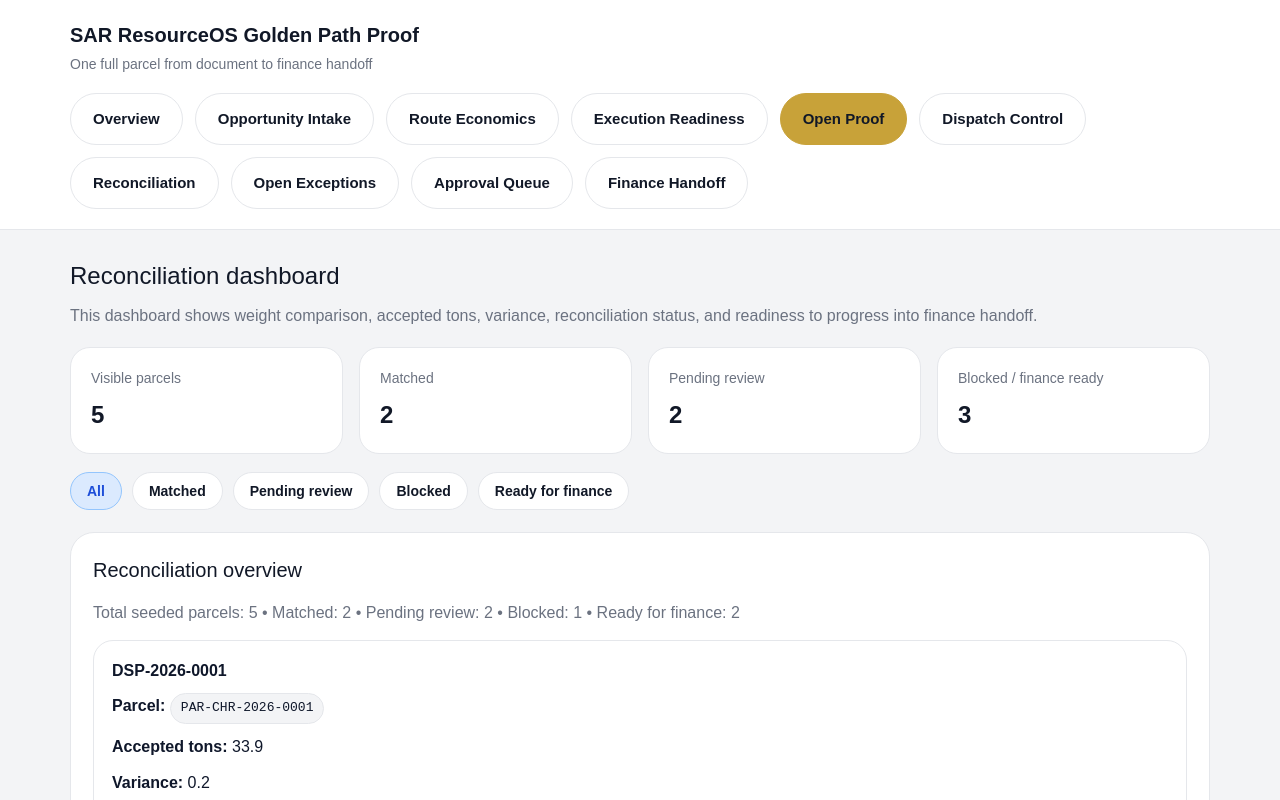
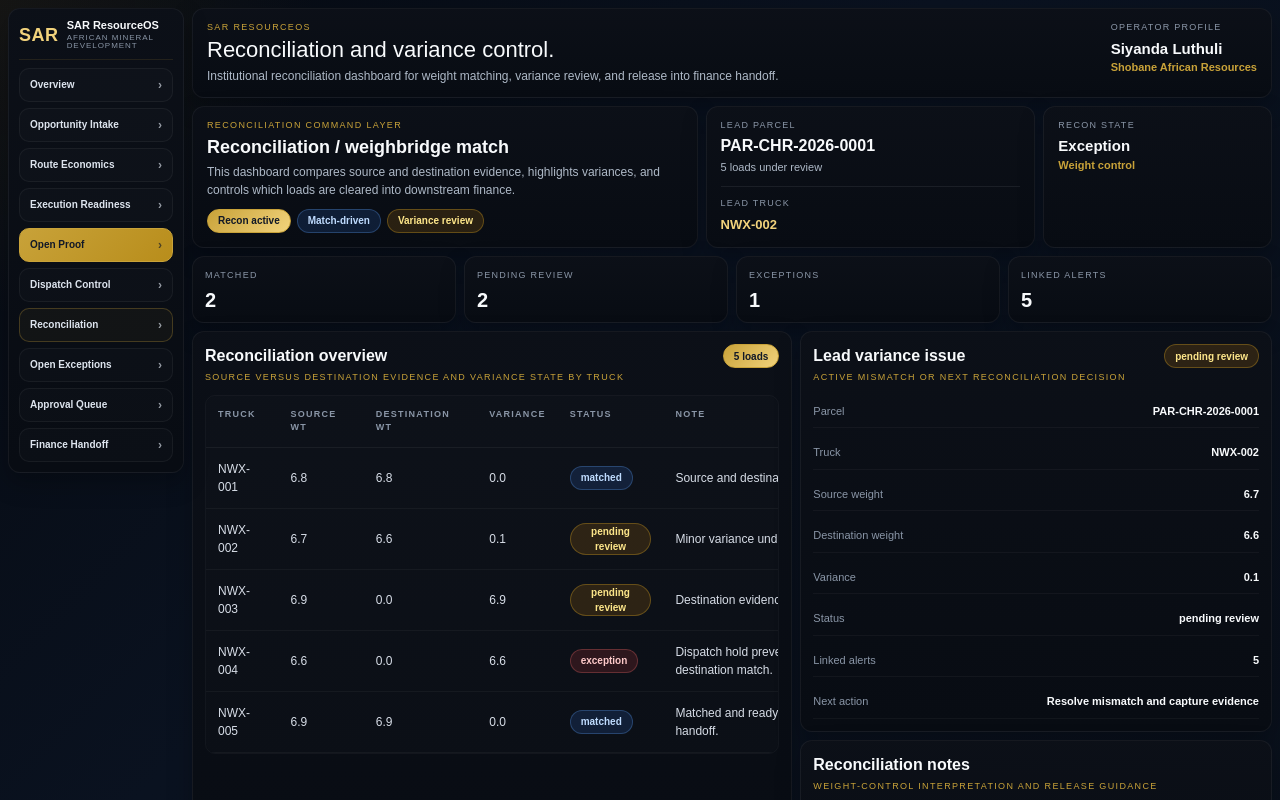
Before and after one commit to shobanesiyanda/sar-resourceos-golden-path-proof, a Next.js app: page /reconciliation in a window 1280 px wide. Shown: the top 800 px of the page. Built offline with nearby package versions, Linux system fonts and the light colour scheme.

Commit message:
Refactor reconciliation page to use new data sources

```diff
--- a/app/reconciliation/page.tsx
+++ b/app/reconciliation/page.tsx
@@ -1,159 +1,260 @@
-import Header from "../../components/Header";
-import { getReconciliationDashboardData } from "../../lib/reconciliationDashboard";
+import ExecutiveShell from "../../components/ExecutiveShell";
+import { getGoldenPathParcel } from "../../lib/goldenPath";
+import { getExceptions } from "../../lib/exceptions";
+
+type SearchParams = {
+  parcelId?: string;
+};
+
+type ReconItem = {
+  id: string;
+  truckRef: string;
+  sourceWeight: string;
+  destinationWeight: string;
+  variance: string;
+  state: string;
+  note: string;
+};
+
+function chipClass(value?: string) {
+  const v = String(value || "").toLowerCase();
+
+  if (
+    v.includes("matched") ||
+    v.includes("approved") ||
+    v.includes("clear") ||
+    v.includes("resolved")
+  ) {
+    return "bb-chip-blue";
+  }
+
+  if (
+    v.includes("pending") ||
+    v.includes("review") ||
+    v.includes("hold")
+  ) {
+    return "bb-chip-amber";
+  }
+
+  if (
+    v.includes("exception") ||
+    v.includes("blocked") ||
+    v.includes("variance")
+  ) {
+    return "bb-chip-red";
+  }
+
+  return "bb-chip-gold";
+}
+
+function buildReconItems(parcel: any): ReconItem[] {
+  const sourceRows: any[] =
+    (parcel?.reconciliationRows as any[]) ||
+    (parcel?.reconciliationItems as any[]) ||
+    (parcel?.weighbridgeMatches as any[]) ||
+    [];
+
+  if (Array.isArray(sourceRows) && sourceRows.length > 0) {
+    return sourceRows.map((item: any, index: number) => ({
+      id: String(item?.id || `REC-${index + 1}`),
+      truckRef: String(item?.truckRef || item?.truckId || `Truck ${index + 1}`),
+      sourceWeight: String(item?.sourceWeight || item?.loadWeight || "0"),
+      destinationWeight: String(item?.destinationWeight || item?.offloadWeight || "0"),
+      variance: String(item?.variance || item?.varianceTons || "0"),
+      state: String(item?.state || item?.status || "pending review"),
+      note: String(item?.note || item?.comment || "No additional note"),
+    }));
+  }
+
+  return [
+    {
+      id: "REC-001",
+      truckRef: "NWX-001",
+      sourceWeight: "6.8",
+      destinationWeight: "6.8",
+      variance: "0.0",
+      state: "matched",
+      note: "Source and destination weights align.",
+    },
+    {
+      id: "REC-002",
+      truckRef: "NWX-002",
+      sourceWeight: "6.7",
+      destinationWeight: "6.6",
+      variance: "0.1",
+      state: "pending review",
+      note: "Minor variance under review.",
+    },
+    {
+      id: "REC-003",
+      truckRef: "NWX-003",
+      sourceWeight: "6.9",
+      destinationWeight: "0.0",
+      variance: "6.9",
+      state: "pending review",
+      note: "Destination evidence not yet loaded.",
+    },
+    {
+      id: "REC-004",
+      truckRef: "NWX-004",
+      sourceWeight: "6.6",
+      destinationWeight: "0.0",
+      variance: "6.6",
+      state: "exception",
+      note: "Dispatch hold prevented final destination match.",
+    },
+    {
+      id: "REC-005",
+      truckRef: "NWX-005",
+      sourceWeight: "6.9",
+      destinationWeight: "6.9",
+      variance: "0.0",
+      state: "matched",
+      note: "Matched and ready for finance handoff.",
+    },
+  ];
+}
 
 export default function ReconciliationPage({
   searchParams,
 }: {
-  searchParams?: { filter?: string };
+  searchParams?: SearchParams;
 }) {
-  const data = getReconciliationDashboardData();
-  const summary = data.summary;
-  const activeFilter = searchParams?.filter || "All";
+  const data: any = getGoldenPathParcel();
+  const exceptionsData: any = getExceptions();
 
-  const filters = ["All", "Matched", "Pending review", "Blocked", "Ready for finance"];
+  const parcel: any = data?.parcel || {};
+  const parcelId = String(
+    searchParams?.parcelId || parcel?.parcelId || "PAR-CHR-2026-0001"
+  );
 
-  const filteredItems =
-    activeFilter === "All"
-      ? data.items
-      : activeFilter === "Matched"
-      ? data.items.filter((item) => item.reconciliationState === "matched")
-      : activeFilter === "Pending review"
-      ? data.items.filter((item) => item.reconciliationState === "pending_review")
-      : activeFilter === "Blocked"
-      ? data.items.filter((item) => item.reconciliationState === "blocked")
-      : activeFilter === "Ready for finance"
-      ? data.items.filter((item) => item.financeState === "ready_for_finance")
-      : data.items;
-
-  function badgeClass(value: string) {
-    if (value === "blocked" || value === "held") return "badge badge-blocked";
-    if (value === "pending_review") return "badge badge-pending";
-    if (value === "matched" || value === "ready_for_finance") return "badge badge-approval";
-    return "badge";
-  }
-
-  const visibleTotal = filteredItems.length;
-  const visibleMatched = filteredItems.filter(
-    (item) => item.reconciliationState === "matched"
+  const reconItems = buildReconItems(parcel);
+  const matchedCount = reconItems.filter((item) =>
+    String(item.state).toLowerCase() === "matched"
   ).length;
-  const visiblePending = filteredItems.filter(
-    (item) => item.reconciliationState === "pending_review"
+  const pendingCount = reconItems.filter((item) =>
+    String(item.state).toLowerCase().includes("pending")
   ).length;
-  const visibleBlocked = filteredItems.filter(
-    (item) => item.reconciliationState === "blocked"
-  ).length;
-  const visibleReadyForFinance = filteredItems.filter(
-    (item) => item.financeState === "ready_for_finance"
+  const exceptionCount = reconItems.filter((item) =>
+    String(item.state).toLowerCase().includes("exception")
   ).length;
 
+  const relevantExceptions: any[] = (exceptionsData?.exceptions || []).filter(
+    (item: any) =>
+      !item?.parcelId || String(item.parcelId) === String(parcelId)
+  );
+
+  const leadItem =
+    reconItems.find((item) =>
+      ["pending review", "exception"].includes(String(item.state).toLowerCase())
+    ) || reconItems[0];
+
   return (
-    <>
-      <Header />
+    <ExecutiveShell
+      activeHref="/reconciliation"
+      title="Reconciliation and variance control."
+      subtitle="Institutional reconciliation dashboard for weight matching, variance review, and release into finance handoff."
+    >
+      <div className="bb-command-grid">
+        <section className="bb-command-panel">
+          <div className="bb-command-eyebrow">Reconciliation command layer</div>
+          <div className="bb-command-title">Reconciliation / weighbridge match</div>
+          <p className="bb-command-text">
+            This dashboard compares source and destination evidence, highlights
+            variances, and controls which loads are cleared into downstream finance.
+          </p>
 
-      <section className="section">
-        <div className="container">
-          <div className="head">
-            <div>
-              <h2>Reconciliation dashboard</h2>
-              <p className="muted">
-                This dashboard shows weight comparison, accepted tons, variance, reconciliation
-                status, and readiness to progress into finance handoff.
-              </p>
+          <div className="bb-command-tags">
+            <span className="bb-chip bb-chip-gold">Recon active</span>
+            <span className="bb-chip bb-chip-blue">Match-driven</span>
+            <span className="bb-chip bb-chip-amber">Variance review</span>
+          </div>
+        </section>
+
+        <section className="bb-command-side">
+          <div className="bb-command-side-block">
+            <div className="bb-side-label">Lead parcel</div>
+            <div className="bb-side-value">{parcelId}</div>
+            <div className="bb-side-sub">{reconItems.length} loads under review</div>
+          </div>
+
+          <div className="bb-command-side-divider" />
+
+          <div className="bb-command-side-block">
+            <div className="bb-side-label">Lead truck</div>
+            <div className="bb-side-state">{leadItem?.truckRef || "No truck"}</div>
+          </div>
+        </section>
+
+        <aside className="bb-operator-card">
+          <div className="bb-user-role">Recon state</div>
+          <div className="bb-user-name">
+            {exceptionCount > 0 ? "Exception" : pendingCount > 0 ? "Review" : "Clear"}
+          </div>
+          <div className="bb-user-org">Weight control</div>
+        </aside>
+      </div>
+
+      <div className="bb-grid bb-grid-kpis">
+        <div className="bb-kpi-card">
+          <div className="bb-kpi-label">Matched</div>
+          <div className="bb-kpi-value">{matchedCount}</div>
+        </div>
+        <div className="bb-kpi-card">
+          <div className="bb-kpi-label">Pending review</div>
+          <div className="bb-kpi-value">{pendingCount}</div>
+        </div>
+        <div className="bb-kpi-card">
+          <div className="bb-kpi-label">Exceptions</div>
+          <div className="bb-kpi-value">{exceptionCount}</div>
+        </div>
+        <div className="bb-kpi-card">
+          <div className="bb-kpi-label">Linked alerts</div>
+          <div className="bb-kpi-value">{relevantExceptions.length}</div>
         </div>
       </div>
 
-          <div className="kpis">
-            <div className="kpi">
-              <div className="label">Visible parcels</div>
-              <div className="value">{visibleTotal}</div>
-            </div>
-            <div className="kpi">
-              <div className="label">Matched</div>
-              <div className="value">{visibleMatched}</div>
-            </div>
-            <div className="kpi">
-              <div className="label">Pending review</div>
-              <div className="value">{visiblePending}</div>
-            </div>
-            <div className="kpi">
-              <div className="label">Blocked / finance ready</div>
-              <div className="value">{visibleBlocked + visibleReadyForFinance}</div>
+      <div className="bb-grid bb-grid-main">
+        <section className="bb-panel">
+          <div className="bb-panel-head">
+            <div>
+              <div className="bb-panel-title">Reconciliation overview</div>
+              <div className="bb-panel-subtitle">
+                Source versus destination evidence and variance state by truck
               </div>
             </div>
-
-          <div
-            style={{
-              display: "flex",
-              gap: 10,
-              flexWrap: "wrap",
-              marginTop: 18,
-              marginBottom: 6,
-            }}
-          >
-            {filters.map((filter) => (
-              <a
-                key={filter}
-                href={
-                  filter === "All"
-                    ? "/reconciliation"
-                    : `/reconciliation?filter=${encodeURIComponent(filter)}`
-                }
-                className={filter === activeFilter ? "badge badge-approval" : "badge"}
-              >
-                {filter}
-              </a>
-            ))}
+            <span className="bb-chip bb-chip-gold">{reconItems.length} loads</span>
           </div>
 
-          <div className="card" style={{ marginTop: 22 }}>
-            <h3>Reconciliation overview</h3>
-            <p className="muted">
-              Total seeded parcels: {summary.totalParcels} • Matched: {summary.matched} • Pending
-              review: {summary.pendingReview} • Blocked: {summary.blocked} • Ready for finance:{" "}
-              {summary.readyForFinance}
-            </p>
-
-            {filteredItems.length === 0 ? (
-              <div style={{ marginTop: 16 }}>
-                <p className="muted">No reconciliation records match the selected filter.</p>
-              </div>
-            ) : (
-              <>
-                <div className="desktop-exception-table">
-                  <table>
+          <div className="bb-table-wrap">
+            <table className="bb-table">
               <thead>
                 <tr>
-                        <th>Parcel</th>
-                        <th>Dispatch</th>
-                        <th>Accepted tons</th>
+                  <th>Truck</th>
+                  <th>Source wt</th>
+                  <th>Destination wt</th>
                   <th>Variance</th>
-                        <th>Reconciliation</th>
-                        <th>Finance</th>
-                        <th>Open</th>
+                  <th>Status</th>
+                  <th>Note</th>
+                  <th />
                 </tr>
               </thead>
               <tbody>
-                      {filteredItems.map((item) => (
+                {reconItems.map((item) => (
                   <tr key={item.id}>
+                    <td>{item.truckRef}</td>
+                    <td>{item.sourceWeight}</td>
+                    <td>{item.destinationWeight}</td>
+                    <td>{item.variance}</td>
                     <td>
-                            <span className="code">{item.parcelId}</span>
-                          </td>
-                          <td>
-                            <span className="code">{item.dispatchRef}</span>
-                          </td>
-                          <td>{item.acceptedTons}</td>
-                          <td>{item.varianceTons}</td>
-                          <td>
-                            <span className={badgeClass(item.reconciliationState)}>
-                              {item.reconciliationState}
+                      <span className={`bb-chip ${chipClass(item.state)}`}>
+                        {item.state}
                       </span>
                     </td>
+                    <td>{item.note}</td>
                     <td>
-                            <span className={badgeClass(item.financeState)}>{item.financeState}</span>
-                          </td>
-                          <td>
-                            <a className="btn" href={`/golden-path?parcelId=${encodeURIComponent(item.parcelId)}`}>
-                              View Parcel
+                      <a href="/finance-handoff" className="bb-table-action">
+                        Open
                       </a>
                     </td>
                   </tr>
@@ -161,105 +262,98 @@ export default function ReconciliationPage({
               </tbody>
             </table>
           </div>
+        </section>
 
-                <div className="mobile-exception-list">
-                  {filteredItems.map((item) => (
-                    <div className="mobile-exception-card" key={item.id}>
-                      <strong>{item.dispatchRef}</strong>
-                      <div className="row">
-                        <strong>Parcel:</strong> <span className="code">{item.parcelId}</span>
-                      </div>
-                      <div className="row">
-                        <strong>Accepted tons:</strong> {item.acceptedTons}
-                      </div>
-                      <div className="row">
-                        <strong>Variance:</strong> {item.varianceTons}
-                      </div>
-                      <div className="row">
-                        <strong>Reconciliation:</strong>{" "}
-                        <span className={badgeClass(item.reconciliationState)}>
-                          {item.reconciliationState}
-                        </span>
-                      </div>
-                      <div className="row">
-                        <strong>Finance:</strong>{" "}
-                        <span className={badgeClass(item.financeState)}>{item.financeState}</span>
-                      </div>
-                      <div style={{ display: "flex", gap: 12, flexWrap: "wrap", marginTop: 14 }}>
-                        <a className="btn" href={`/golden-path?parcelId=${encodeURIComponent(item.parcelId)}`}>
-                          View Parcel
-                        </a>
+        <div className="bb-stack">
+          <section className="bb-panel">
+            <div className="bb-panel-head">
+              <div>
+                <div className="bb-panel-title">Lead variance issue</div>
+                <div className="bb-panel-subtitle">
+                  Active mismatch or next reconciliation decision
                 </div>
               </div>
-                  ))}
-                </div>
-              </>
-            )}
-          </div>
-
-          <div className="card" style={{ marginTop: 22 }}>
-            <h3>Reconciliation action queue</h3>
-
-            {filteredItems.length === 0 ? (
-              <p className="muted">No reconciliation action items match the selected filter.</p>
-            ) : (
-              <div className="step-list">
-                {filteredItems.map((item) => (
-                  <div className="step" key={item.id}>
-                    <div className="step-top">
-                      <div>
-                        <strong>{item.parcelId}</strong>
-                        <div className="muted" style={{ marginTop: 6 }}>
-                          Dispatch: {item.dispatchRef}
-                        </div>
-                      </div>
-                      <span className={badgeClass(item.reconciliationState)}>
-                        {item.reconciliationState}
+              <span className={`bb-chip ${chipClass(leadItem?.state)}`}>
+                {leadItem?.state || "pending review"}
               </span>
             </div>
 
-                    <ul className="clean">
-                      <li>
-                        <strong>Source weight:</strong> {item.sourceWeight}
-                      </li>
-                      <li>
-                        <strong>Destination weight:</strong> {item.destinationWeight}
-                      </li>
-                      <li>
-                        <strong>Accepted tons:</strong> {item.acceptedTons}
-                      </li>
-                      <li>
-                        <strong>Variance tons:</strong> {item.varianceTons}
-                      </li>
-                      <li>
-                        <strong>Finance state:</strong> {item.financeState}
-                      </li>
-                      <li>
-                        <strong>Blocker:</strong> {item.blocker}
-                      </li>
-                      <li>
-                        <strong>Next action:</strong> {item.nextAction}
-                      </li>
-                    </ul>
-
-                    <div style={{ display: "flex", gap: 12, flexWrap: "wrap", marginTop: 16 }}>
-                      <a className="btn" href={`/golden-path?parcelId=${encodeURIComponent(item.parcelId)}`}>
-                        View Parcel
-                      </a>
-                      <a className="btn" href="/dispatch-control">
-                        View Dispatch
-                      </a>
-                      <a className="btn" href="/finance-handoff">
-                        View Finance Handoff
-                      </a>
+            <div className="bb-metric-list">
+              <div className="bb-metric-row">
+                <span>Parcel</span>
+                <strong>{parcelId}</strong>
               </div>
+              <div className="bb-metric-row">
+                <span>Truck</span>
+                <strong>{leadItem?.truckRef || "—"}</strong>
               </div>
-                ))}
+              <div className="bb-metric-row">
+                <span>Source weight</span>
+                <strong>{leadItem?.sourceWeight || "—"}</strong>
               </div>
-            )}
+              <div className="bb-metric-row">
+                <span>Destination weight</span>
+                <strong>{leadItem?.destinationWeight || "—"}</strong>
+              </div>
+              <div className="bb-metric-row">
+                <span>Variance</span>
+                <strong>{leadItem?.variance || "—"}</strong>
+              </div>
+              <div className="bb-metric-row">
+                <span>Status</span>
+                <strong>{leadItem?.state || "—"}</strong>
+              </div>
+              <div className="bb-metric-row">
+                <span>Linked alerts</span>
+                <strong>{relevantExceptions.length}</strong>
+              </div>
+              <div className="bb-metric-row">
+                <span>Next action</span>
+                <strong>
+                  {String(leadItem?.state).toLowerCase() === "matched"
+                    ? "Proceed to finance handoff"
+                    : "Resolve mismatch and capture evidence"}
+                </strong>
               </div>
             </div>
           </section>
-    </>
+
+          <section className="bb-panel">
+            <div className="bb-panel-head">
+              <div>
+                <div className="bb-panel-title">Reconciliation notes</div>
+                <div className="bb-panel-subtitle">
+                  Weight-control interpretation and release guidance
+                </div>
+              </div>
+            </div>
+
+            <div className="bb-notes">
+              <div className="bb-note">
+                <div className="bb-note-dot is-gold" />
+                <div className="bb-note-text">
+                  Matched loads should move into finance handoff without remaining
+                  open in reconciliation.
+                </div>
+              </div>
+              <div className="bb-note">
+                <div className="bb-note-dot" />
+                <div className="bb-note-text">
+                  Pending-review loads must retain evidence gaps and variance flags
+                  until validated.
+                </div>
+              </div>
+              <div className="bb-note">
+                <div className="bb-note-dot" />
+                <div className="bb-note-text">
+                  Exception loads should remain blocked from downstream settlement
+                  until mismatch causes are resolved.
+                </div>
+              </div>
+            </div>
+          </section>
+        </div>
+      </div>
+    </ExecutiveShell>
   );
 }
```
Lines whose indentation alone changed are shown as unchanged.
